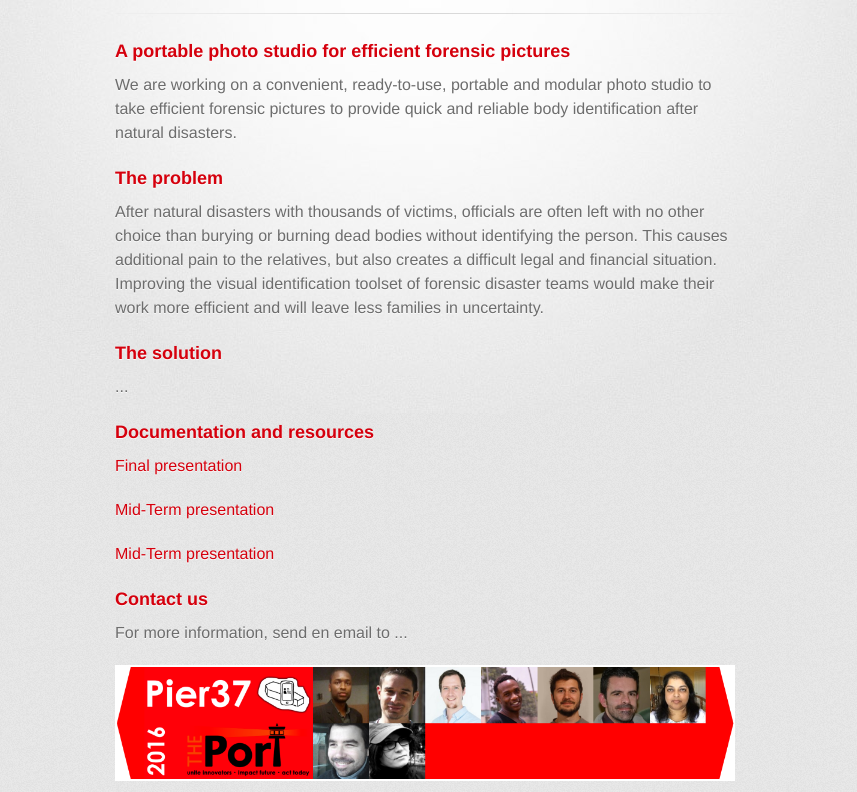
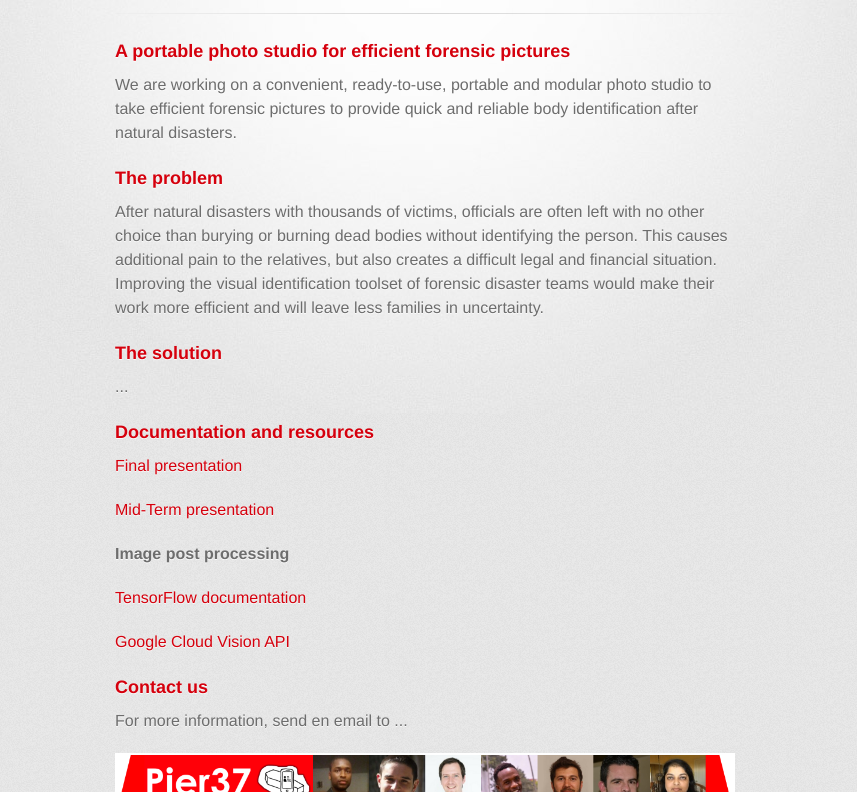
Before and after one commit to THEPortatCERN/Hackathon2016-Pier37, a plain HTML site: page index.html in a window 1280 px wide. Shown: the part 160-952 px from the top of the page, without its empty margins (215-1072 px from the left). Drawn offline with nearby package versions, Linux system fonts and the light colour scheme; a script that the page names is missing; a web font is replaced by a local one.

Commit message:
Update index.html

```diff
--- a/index.html
+++ b/index.html
@@ -56,8 +56,12 @@
             Documentation and resources
           </h3>
           <p><a href="#">Final presentation</a></p>
-          <p><a href="#">Mid-Term presentation</a></p>
-          <p><a href="#">Mid-Term presentation</a></p>
+          <p><a href="https://github.com/THEPortatCERN/Hackathon2016-Pier37/blob/master/presentations/Pier37_MidTerm_Presentation.pdf">Mid-Term presentation</a></p>
+
+          <p><strong>Image post processing</strong></p>
+          <p><a href="https://www.tensorflow.org">TensorFlow documentation</a></p>
+          <p><a href="https://cloud.google.com/vision/">Google Cloud Vision API</a></p>
+
 
 
 
```
